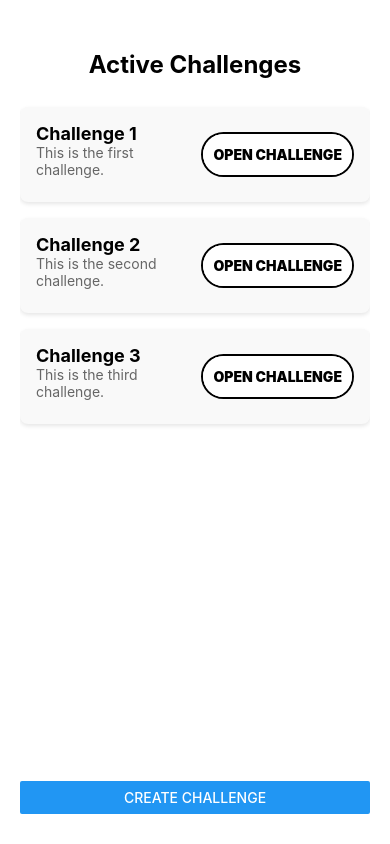
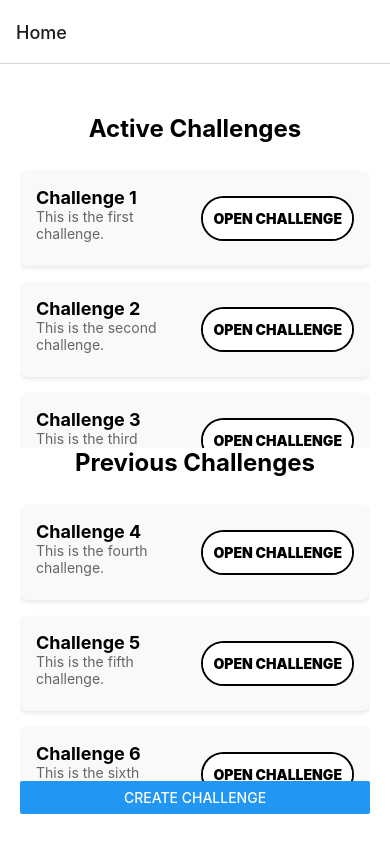
Before and after one commit to Jinkuman/Spardha-Frontend, a React Native app: screen / in a window 390 px wide. Built offline with nearby package versions, Linux system fonts and the light colour scheme.

Commit message:
Added new screen and implemented stock price and graph using Finnhub, still not working yet

```diff
--- a/App.js
+++ b/App.js
@@ -1,16 +1,60 @@
 import React, { useState } from 'react';
 import { StatusBar } from 'expo-status-bar';
-import { StyleSheet, Text, View, Button, ScrollView, TouchableOpacity, Alert } from 'react-native';
+import { StyleSheet, Text, View, Button, ScrollView, TouchableOpacity } from 'react-native';
+import { NavigationContainer } from '@react-navigation/native';
+import { createNativeStackNavigator } from '@react-navigation/native-stack';
 import AnimatedButton from './UXResources/animatedButton';
+import ChallengeDetailsScreen from './Screens/ChallengeDetailsScreen';
 
-const mockChallenges = [
-  { id: 1, title: 'Challenge 1', description: 'This is the first challenge.', expirationDate: '2024-07-01', author: 'John Doe', place: '1st' },
-  { id: 2, title: 'Challenge 2', description: 'This is the second challenge.', expirationDate: '2024-07-10', author: 'Jane Smith', place: '2nd' },
-  { id: 3, title: 'Challenge 3', description: 'This is the third challenge.', expirationDate: '2024-07-15', author: 'Alice Johnson', place: '3rd' },
+const mockActiveChallenges = [
+    {
+      id: 1,
+      title: 'Challenge 1',
+      description: 'This is the first challenge.',
+      expirationDate: '2024-07-01',
+      author: 'John Doe',
+      place: '1st',
+      stocks: {
+        AAPL: 10,
+        TSLA: 5,
+      },
+    },
+    {
+      id: 2,
+      title: 'Challenge 2',
+      description: 'This is the second challenge.',
+      expirationDate: '2024-07-10',
+      author: 'Jane Smith',
+      place: '2nd',
+      stocks: {
+        AMZN: 3,
+        MSFT: 8,
+      },
+    },
+    {
+      id: 3,
+      title: 'Challenge 3',
+      description: 'This is the third challenge.',
+      expirationDate: '2024-07-15',
+      author: 'Alice Johnson',
+      place: '3rd',
+      stocks: {
+        GOOGL: 15,
+        FB: 12,
+      },
+    },
+  ];
+
+const mockPreviousChallenges = [
+  { id: 4, title: 'Challenge 4', description: 'This is the fourth challenge.', expirationDate: '2022-05-01', author: 'John Doe', place: '1st' },
+  { id: 5, title: 'Challenge 5', description: 'This is the fifth challenge.', expirationDate: '2021-07-10', author: 'Jane Smith', place: '2nd' },
+  { id: 6, title: 'Challenge 6', description: 'This is the sixth challenge.', expirationDate: '2010-07-15', author: 'Alice Johnson', place: '3rd' },
 ];
 
-export default function App() {
 
+const Stack = createNativeStackNavigator();
+
+const HomeScreen = ({ navigation }) => {
   const [expandedCard, setExpandedCard] = useState(null);
 
   const toggleExpand = (id) => {
@@ -18,15 +62,14 @@ export default function App() {
   };
 
   const handleButtonClick = (challenge) => {
-    Alert.alert('Button Clicked', `You clicked the button for ${challenge.title}`);
-    console.log(`Button clicked for challenge: ${challenge.title}`);
+    navigation.navigate('ChallengeDetails', { challenge });
   };
 
   return (
     <View style={styles.container}>
       <Text style={styles.header}>Active Challenges</Text>
       <ScrollView contentContainerStyle={styles.scrollView}>
-        {mockChallenges.map((challenge) => (
+        {mockActiveChallenges.map((challenge) => (
           <TouchableOpacity key={challenge.id} onPress={() => toggleExpand(challenge.id)} style={styles.card}>
             <View style={styles.cardContent}>
               <View style={styles.textContainer}>
@@ -47,11 +90,48 @@ export default function App() {
           </TouchableOpacity>
         ))}
       </ScrollView>
+
+      <Text style={styles.header}>Previous Challenges</Text>
+      <ScrollView contentContainerStyle={styles.scrollView}>
+        {mockPreviousChallenges.map((challenge) => (
+          <TouchableOpacity key={challenge.id} onPress={() => toggleExpand(challenge.id)} style={styles.card}>
+            <View style={styles.cardContent}>
+              <View style={styles.textContainer}>
+                <Text style={styles.cardTitle}>{challenge.title}</Text>
+                <Text style={styles.cardDescription}>{challenge.description}</Text>
+                {expandedCard === challenge.id && (
+                  <View style={styles.expandedInfo}>
+                    <Text style={styles.expandedText}><Text style={styles.bold}>Expiration Date:</Text> {challenge.expirationDate}</Text>
+                    <Text style={styles.expandedText}><Text style={styles.bold}>Author:</Text> {challenge.author}</Text>
+                    <Text style={styles.expandedText}><Text style={styles.bold}>Place:</Text> {challenge.place}</Text>
+                  </View>
+                )}
+              </View>
+              <View style={styles.buttonContainer}>
+                <AnimatedButton onPress={() => handleButtonClick(challenge)} />
+              </View>
+            </View>
+          </TouchableOpacity>
+        ))}
+      </ScrollView>
+
+
       <View style={styles.createButtonContainer}>
         <Button title="Create Challenge" onPress={() => alert('Create Challenge pressed')} />
       </View>
       <StatusBar style="auto" />
     </View>
+  );
+};
+
+export default function App() {
+  return (
+    <NavigationContainer>
+      <Stack.Navigator>
+        <Stack.Screen name="Home" component={HomeScreen} />
+        <Stack.Screen name="ChallengeDetails" component={ChallengeDetailsScreen} />
+      </Stack.Navigator>
+    </NavigationContainer>
   );
 }
 
--- /dev/null
+++ b/Screens/ChallengeDetailsScreen.js
@@ -0,0 +1,86 @@
+import React, { useEffect, useState } from 'react';
+import { View, Text, StyleSheet, Dimensions } from 'react-native';
+import { LineChart } from 'react-native-chart-kit';
+import { getStockPrice } from '../StockResources/stockService';
+
+const ChallengeDetailsScreen = ({ route }) => {
+  const { challenge } = route.params;
+  const firstStockSymbol = Object.keys(challenge.stocks)[0];
+  const [stockPrices, setStockPrices] = useState([]);
+  const [labels, setLabels] = useState([]);
+  const [error, setError] = useState(null);
+
+  useEffect(() => {
+    const fetchStockData = async () => {
+      try {
+        const priceData = await getStockPrice(firstStockSymbol);
+        const prices = priceData.map(item => parseFloat(item.close));
+        const times = priceData.map(item => item.time);
+        setStockPrices(prices);
+        setLabels(times);
+      } catch (error) {
+        setError('Error fetching stock data');
+      }
+    };
+
+    fetchStockData();
+  }, [firstStockSymbol]);
+
+  return (
+    <View style={styles.container}>
+      <Text style={styles.header}>{challenge.title}</Text>
+      {error && <Text>{error}</Text>}
+      <LineChart
+        data={{
+          labels: labels,
+          datasets: [
+            {
+              data: stockPrices,
+            },
+          ],
+        }}
+        width={Dimensions.get('window').width} // from react-native
+        height={220}
+        yAxisLabel="$"
+        chartConfig={{
+          backgroundColor: '#e26a00',
+          backgroundGradientFrom: '#fb8c00',
+          backgroundGradientTo: '#ffa726',
+          decimalPlaces: 2, // optional, defaults to 2dp
+          color: (opacity = 1) => `rgba(255, 255, 255, ${opacity})`,
+          labelColor: (opacity = 1) => `rgba(255, 255, 255, ${opacity})`,
+          style: {
+            borderRadius: 16,
+          },
+          propsForDots: {
+            r: '6',
+            strokeWidth: '2',
+            stroke: '#ffa726',
+          },
+        }}
+        bezier
+        style={{
+          marginVertical: 8,
+          borderRadius: 16,
+        }}
+      />
+    </View>
+  );
+};
+
+const styles = StyleSheet.create({
+  container: {
+    flex: 1,
+    backgroundColor: '#fff',
+    paddingTop: 50,
+    paddingHorizontal: 20,
+  },
+  header: {
+    fontSize: 24,
+    fontWeight: 'bold',
+    marginBottom: 20,
+    textAlign: 'center',
+  },
+});
+
+export default ChallengeDetailsScreen;
--- /dev/null
+++ b/StockResources/stockService.js
@@ -0,0 +1,27 @@
+import axios from 'axios';
+
+const API_KEY = 'cq7msg9r01qormuila80cq7msg9r01qormuila8g';
+const BASE_URL = 'https://finnhub.io/api/v1';
+
+export const getStockPrice = async (symbol) => {
+  try {
+    const response = await axios.get(`${BASE_URL}/quote`, {
+      params: {
+        symbol: symbol,
+        token: API_KEY,
+      },
+    });
+
+    const priceData = [
+      {
+        time: new Date().toLocaleTimeString(),
+        close: response.data.c,
+      },
+    ];
+
+    return priceData;
+  } catch (error) {
+    console.error('Error fetching stock data:', error);
+    throw error;
+  }
+};
--- a/package.json
+++ b/package.json
@@ -9,10 +9,16 @@
     "web": "expo start --web"
   },
   "dependencies": {
+    "@react-navigation/native": "^6.1.17",
+    "@react-navigation/native-stack": "^6.10.0",
+    "axios": "^1.7.2",
     "expo": "~51.0.14",
     "expo-status-bar": "~1.12.1",
     "react": "18.2.0",
     "react-native": "0.74.2",
+    "react-native-chart-kit": "^6.12.0",
+    "react-native-safe-area-context": "^4.10.8",
+    "react-native-screens": "^3.32.0",
     "react-native-svg": "^15.3.0"
   },
   "devDependencies": {
```
Also changed, not shown: StockResources/stockGraph.js (added, +75 -0 lines), 1 other file (tests, documents, lock files or other folders).
